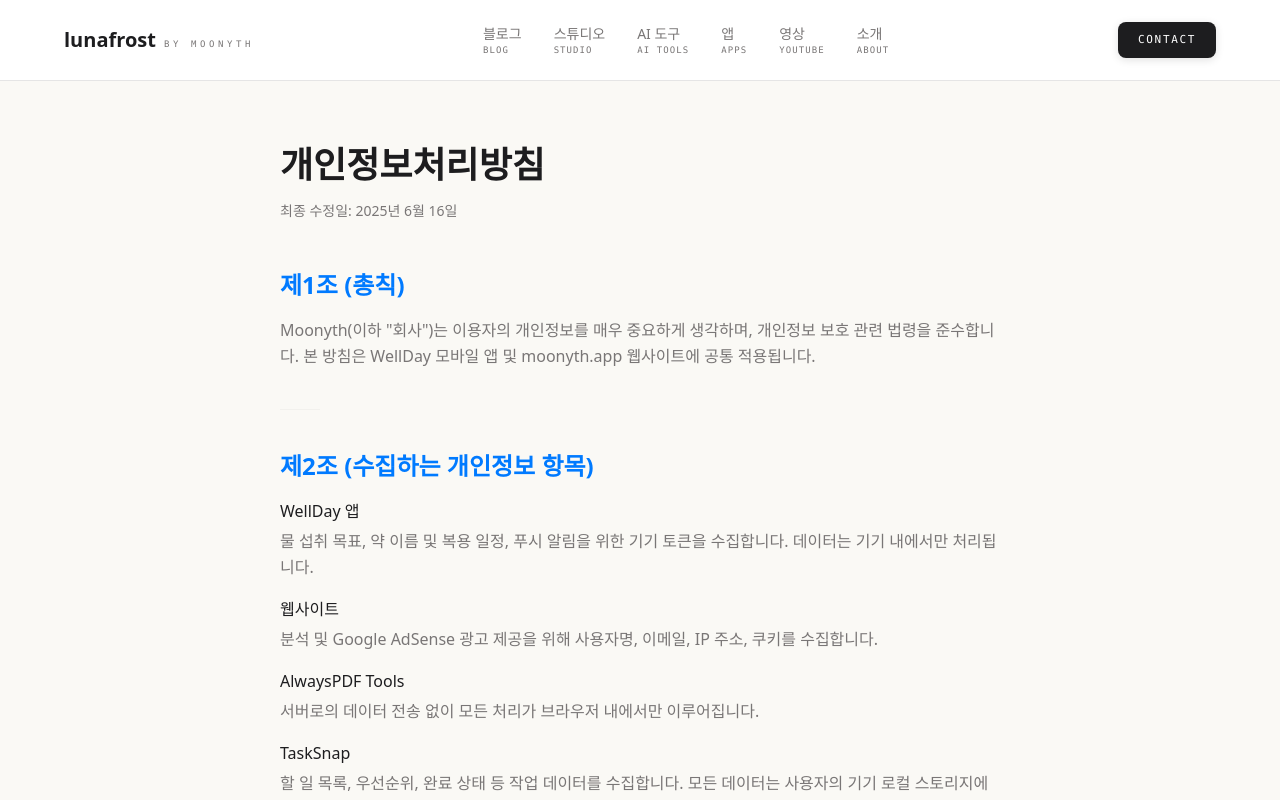
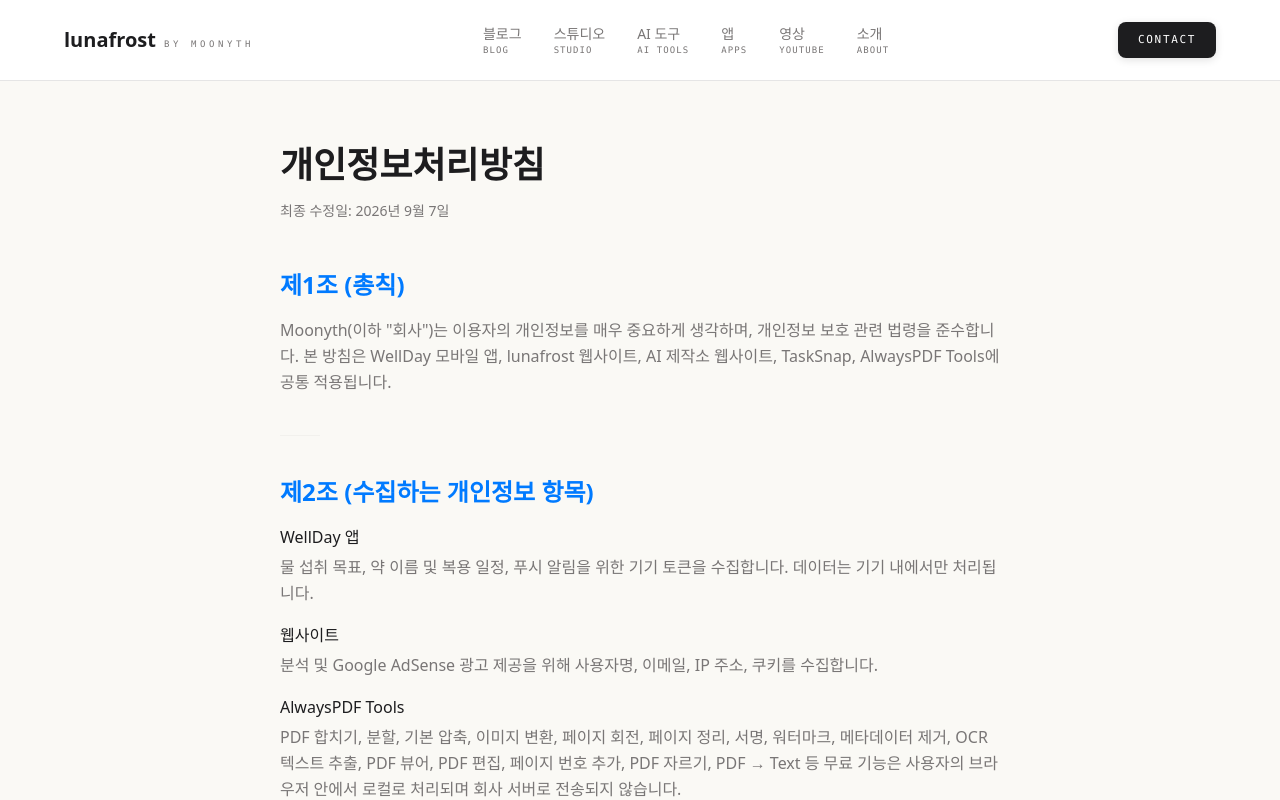
Before and after one commit to Jaden-CHI/lunafrost-landing, a Next.js app: page /privacy-policy in a window 1280 px wide. Shown: the top 800 px of the page. Built offline with nearby package versions, Linux system fonts and the light colour scheme.

Commit message:
docs: update privacy policy for AlwaysPDF

```diff
--- a/app/privacy-policy/page.tsx
+++ b/app/privacy-policy/page.tsx
@@ -5,7 +5,7 @@
 
 export const metadata: Metadata = {
   title: "개인정보처리방침",
-  description: "lunafrost 개인정보처리방침",
+  description: "Moonyth 및 AlwaysPDF Tools 개인정보처리방침",
 };
 
 export default function PrivacyPolicyPage() {
@@ -22,7 +22,7 @@
           개인정보처리방침
         </h1>
         <p className="text-sm mb-12" style={{ color: "var(--text-muted)" }}>
-          최종 수정일: 2025년 6월 16일
+          최종 수정일: 2026년 9월 7일
         </p>
 
         <div className="space-y-10" style={{ color: "var(--text-muted)" }}>
@@ -33,7 +33,7 @@
             </h2>
             <p className="leading-relaxed">
               Moonyth(이하 "회사")는 이용자의 개인정보를 매우 중요하게 생각하며, 개인정보 보호 관련 법령을 준수합니다.
-              본 방침은 WellDay 모바일 앱 및 moonyth.app 웹사이트에 공통 적용됩니다.
+              본 방침은 WellDay 모바일 앱, lunafrost 웹사이트, AI 제작소 웹사이트, TaskSnap, AlwaysPDF Tools에 공통 적용됩니다.
             </p>
           </section>
 
@@ -54,14 +54,24 @@
               </div>
               <div>
                 <p className="font-medium mb-1" style={{ color: "var(--text)" }}>AlwaysPDF Tools</p>
-                <p>서버로의 데이터 전송 없이 모든 처리가 브라우저 내에서만 이루어집니다.</p>
+                <p>
+                  PDF 합치기, 분할, 기본 압축, 이미지 변환, 페이지 회전, 페이지 정리, 서명, 워터마크,
+                  메타데이터 제거, OCR 텍스트 추출, PDF 뷰어, PDF 편집, 페이지 번호 추가, PDF 자르기,
+                  PDF → Text 등 무료 기능은 사용자의 브라우저 안에서 로컬로 처리되며 회사 서버로 전송되지 않습니다.
+                </p>
+                <p className="mt-3">
+                  PDF → Word, PDF → Excel, PDF → PowerPoint, Word/Excel/PowerPoint → PDF, 검색 가능한 PDF,
+                  PDF/A 변환, 강력 압축 등 Pro 서버 변환 기능은 사용자가 파일 업로드에 명시적으로 동의하고
+                  변환을 실행한 경우에만 선택한 파일을 https://api.memoham.com 서버로 전송합니다.
+                  전송된 파일은 변환 결과를 생성하기 위한 목적으로만 사용됩니다.
+                </p>
               </div>
               <div>
                 <p className="font-medium mb-1" style={{ color: "var(--text)" }}>TaskSnap</p>
                 <p>할 일 목록, 우선순위, 완료 상태 등 작업 데이터를 수집합니다. 모든 데이터는 사용자의 기기 로컬 스토리지에만 저장되며 외부 서버로 전송되지 않습니다.</p>
               </div>
               <div className="p-4 rounded-lg border text-sm" style={{ borderColor: "var(--border)", background: "rgba(200,223,245,0.03)" }}>
-                <strong style={{ color: "var(--tertiary)" }}>중요 안내:</strong> WellDay 앱의 건강 기록은 이용자의 개인 기기 내에만 안전하게 저장되며 회사 서버로 전송되지 않습니다.
+                <strong style={{ color: "var(--tertiary)" }}>중요 안내:</strong> WellDay 앱의 건강 기록과 AlwaysPDF Tools의 무료 로컬 기능 처리 파일은 이용자의 개인 기기 안에서만 처리되며 회사 서버로 전송되지 않습니다.
               </div>
             </div>
           </section>
@@ -76,6 +86,7 @@
               <li>• 앱 데이터: 삭제 요청 시까지 보관</li>
               <li>• 웹사이트 방문 로그: 3개월 보관</li>
               <li>• 댓글: 삭제 요청 시까지 보관</li>
+              <li>• AlwaysPDF Tools Pro 변환 파일: 변환 처리 중 임시 보관 후 결과 응답 완료 시 자동 삭제</li>
             </ul>
           </section>
 
@@ -87,6 +98,7 @@
             </h2>
             <p className="leading-relaxed">
               동의 없이 외부에 개인정보를 공유하지 않습니다. 다만 Google Analytics 및 Google AdSense 서비스 운영을 위해 Google이 일부 데이터를 처리할 수 있습니다.
+              AlwaysPDF Tools의 Pro 변환 파일은 회사가 운영하는 변환 API에서만 처리되며 광고, 추적, 판매, 재판매 또는 별도 분석 목적으로 사용하지 않습니다.
             </p>
           </section>
 
@@ -98,6 +110,7 @@
             </h2>
             <p className="leading-relaxed">
               이용자는 앱 설정 또는 이메일 요청을 통해 언제든지 개인정보를 수정하거나 삭제할 수 있습니다.
+              AlwaysPDF Tools Pro 변환 파일은 변환 완료 후 자동 삭제되므로 별도 계정 데이터로 보관되지 않습니다.
             </p>
           </section>
 
```
